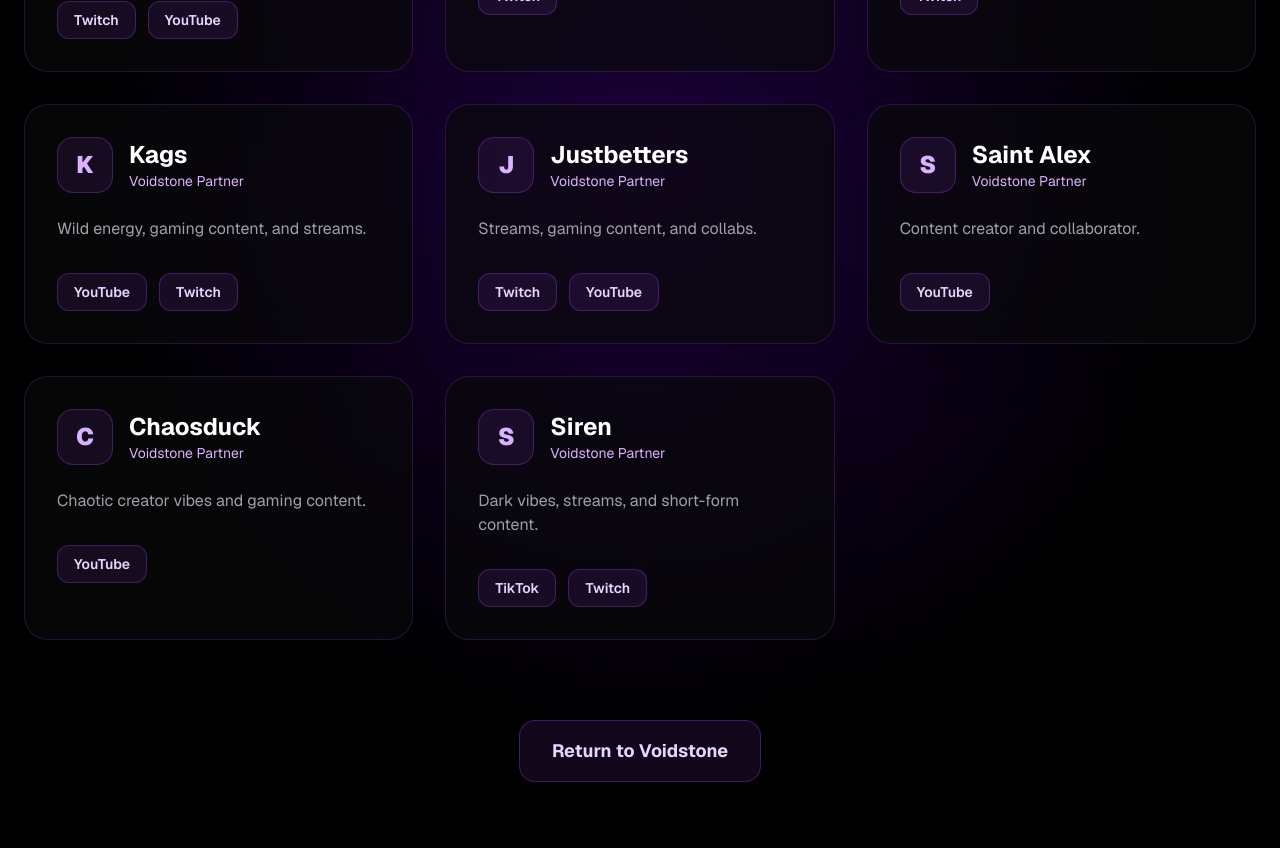
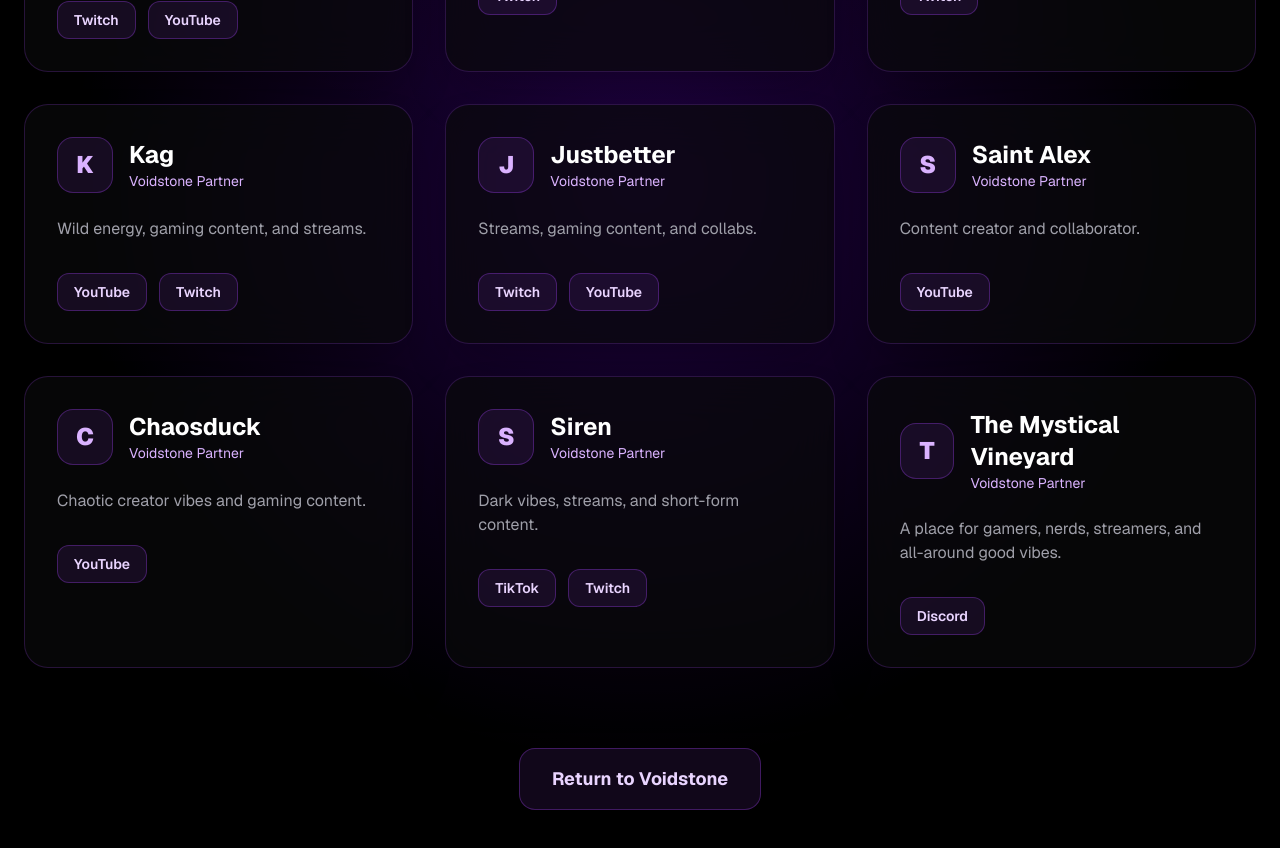
Before and after one commit to BlueGamerwolf/bluegamerwolf-site, a Next.js app: page /partners in a window 1280 px wide. Shown: the part 540-1388 px from the top of the page. Built offline with nearby package versions, Linux system fonts and the light colour scheme.

Commit message:
update on partners

```diff
--- a/app/partners/page.tsx
+++ b/app/partners/page.tsx
@@ -36,7 +36,7 @@ const partners = [
     ],
   },
   {
-    name: "Kags",
+    name: "Kag",
     description: "Wild energy, gaming content, and streams.",
     links: [
       {
@@ -50,7 +50,7 @@ const partners = [
     ],
   },
   {
-    name: "Justbetters",
+    name: "Justbetter",
     description: "Streams, gaming content, and collabs.",
     links: [
       {
@@ -97,6 +97,16 @@ const partners = [
       },
     ],
   },
+  {
+    name: "The Mystical Vineyard",
+    description: "A place for gamers, nerds, streamers, and all-around good vibes.",
+    links: [
+      {
+        label: "Discord",
+        url: "https://discord.gg/B3H9NNTP6T",
+      },
+    ],
+  }
 ];
 
 export default function PartnersPage() {
```
